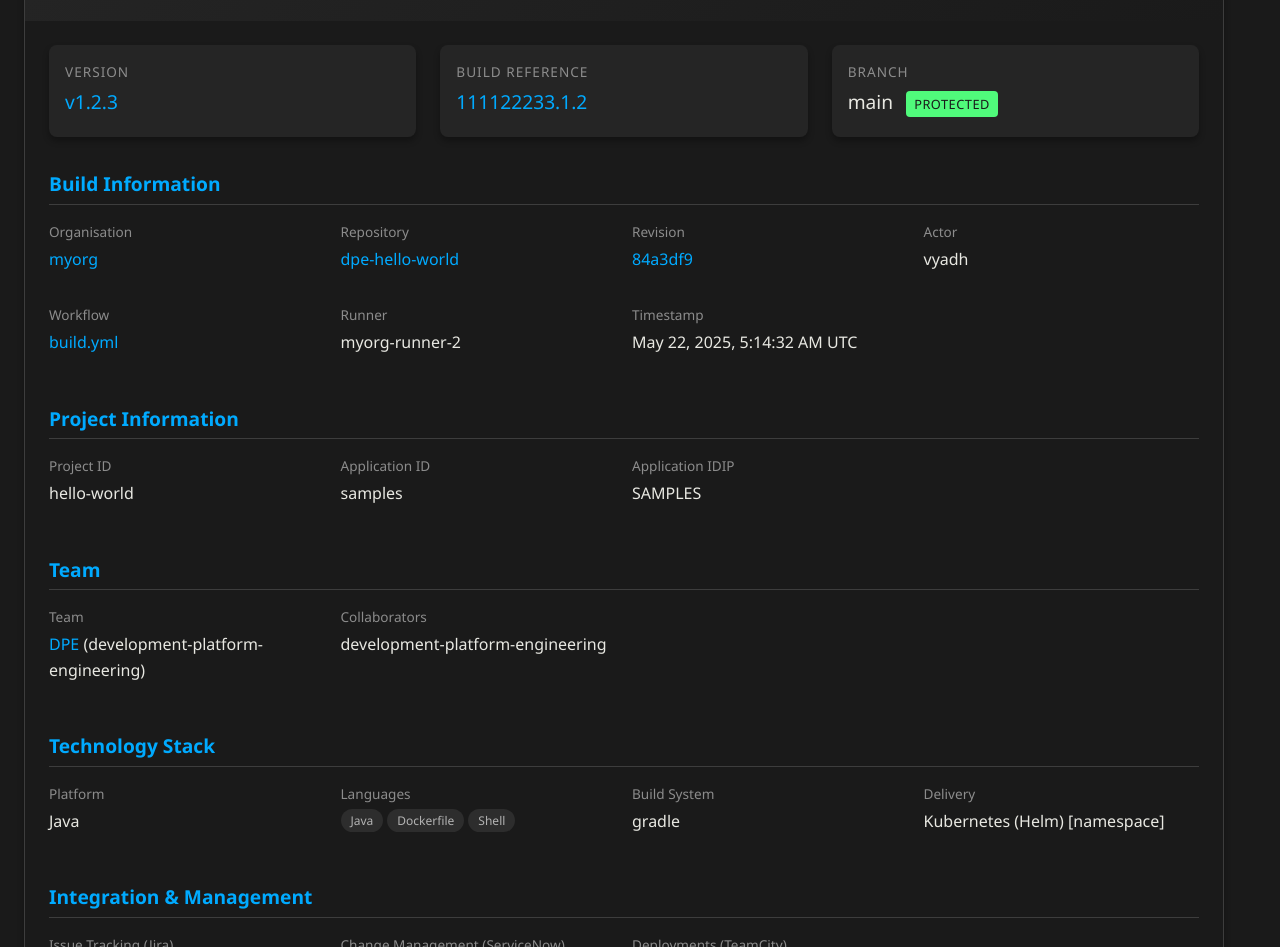
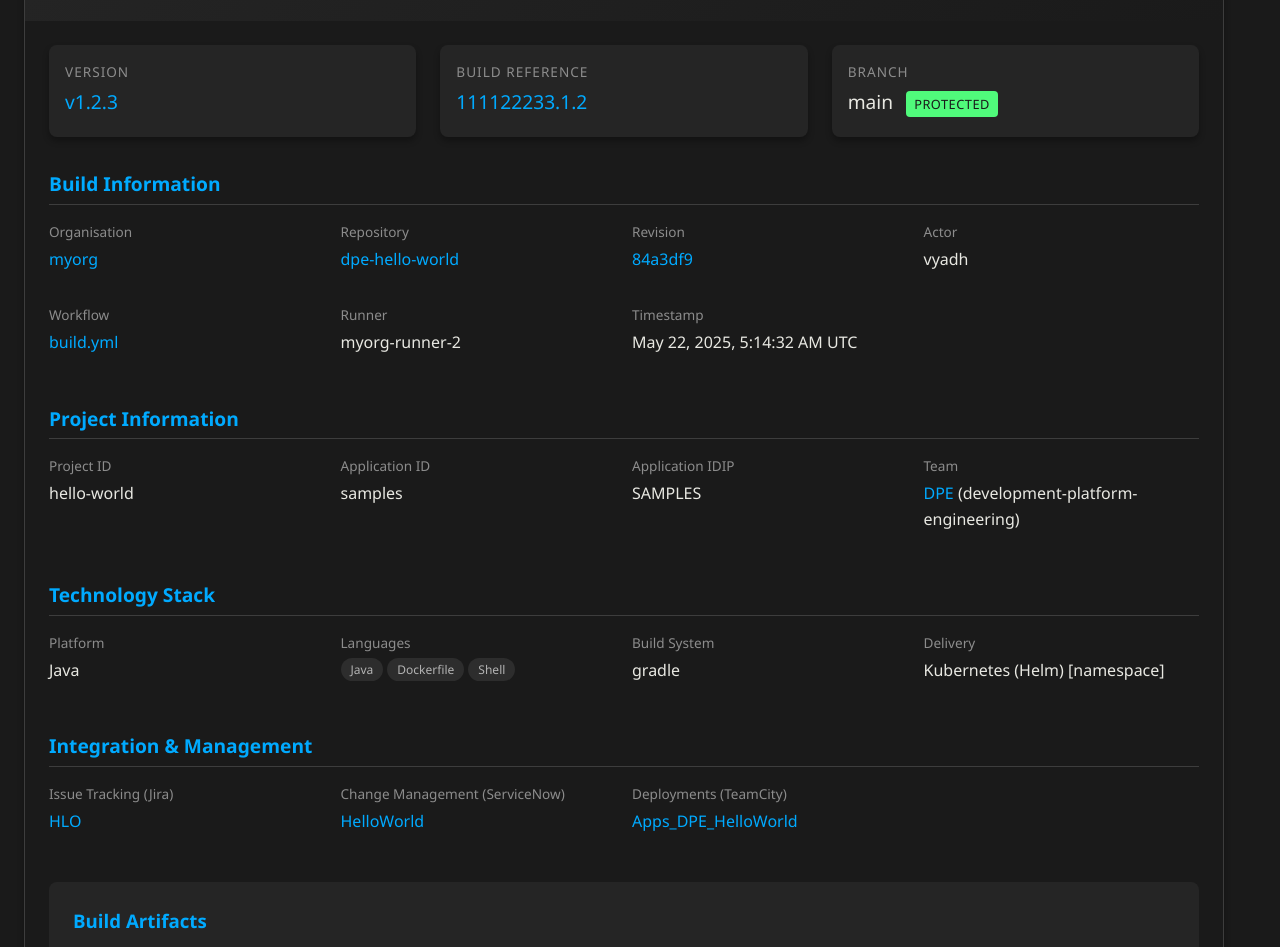
Before and after one commit to vyadh/build-report, a plain HTML site: page sonnet.html in a window 1280 px wide. Shown: the part 153-1100 px from the top of the page. Drawn offline with Linux system fonts and the light colour scheme.

Commit message:
Removed collaborators

```diff
--- a/build-report-data.json
+++ b/build-report-data.json
@@ -16,7 +16,6 @@
   },
   "organisation": "myorg",
   "repository": "dpe-hello-world",
-  "collaborators": "development-platform-engineering",
   "version": "v1.2.3",
   "build_reference": "111122233.1.2",
   "branch": "main",
--- a/sonnet.html
+++ b/sonnet.html
@@ -444,21 +444,10 @@
                     <div class="item-label">Application IDIP</div>
                     <div class="item-value" id="application-idip"></div>
                 </div>
-            </div>
-        </div>
 
-        <!-- Team Information -->
-        <div class="info-section">
-            <h3 class="section-title">Team</h3>
-            <div class="info-list">
                 <div class="info-item">
                     <div class="item-label">Team</div>
                     <div class="item-value"><a href="#" target="_blank" id="team-code"></a> (<span id="team-slug"></span>)</div>
-                </div>
-
-                <div class="info-item">
-                    <div class="item-label">Collaborators</div>
-                    <div class="item-value" id="collaborators"></div>
                 </div>
             </div>
         </div>
@@ -559,7 +548,6 @@
                 repoEl.textContent = data.repository;
                 repoEl.href = `https://github.com/${data.organisation}/${data.repository}`;
             }
-            if (data.collaborators) document.getElementById('collaborators').textContent = data.collaborators;
 
             // Update build information
             if (data.version) {
```
